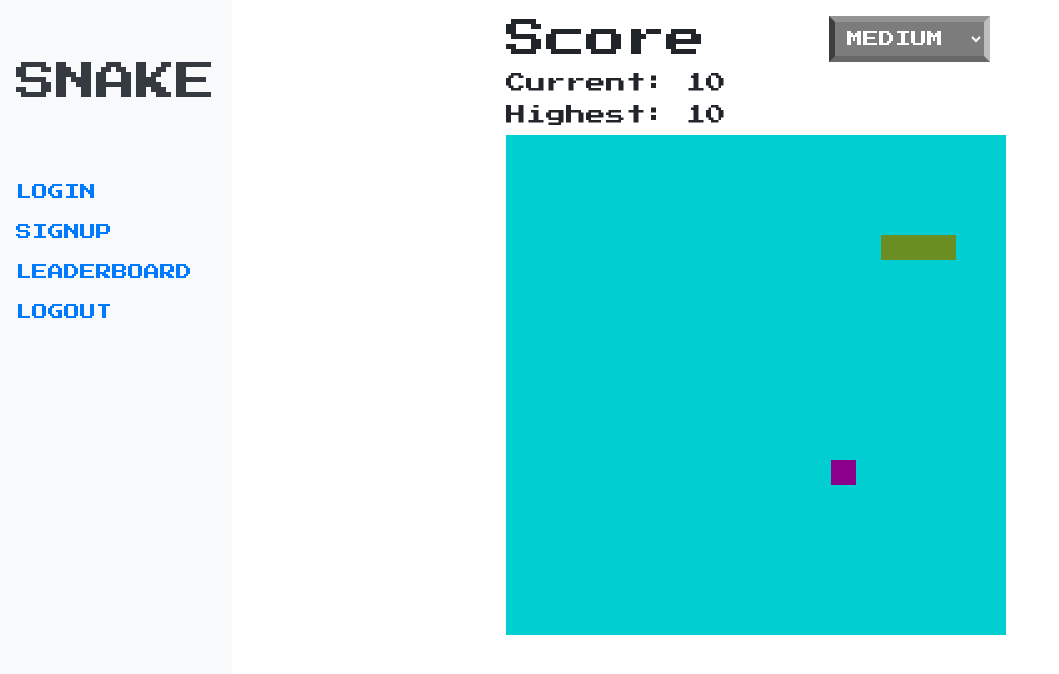
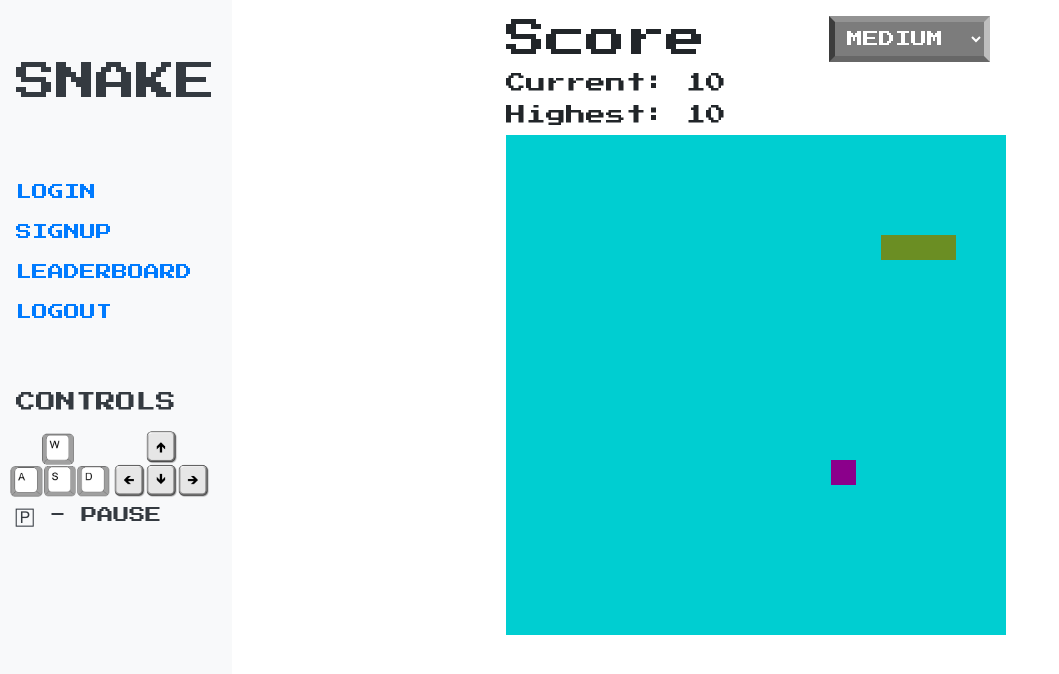
Before and after one commit to briantjt/react-snake, a React (Create React App) app: page / in a window 1280 px wide. Shown: the top 674 px of the page, without its empty margins (0-1059 px from the left). Built offline with nearby package versions, Linux system fonts and the light colour scheme; no server answers.

Commit message:
Added pause functionality and controls

```diff
--- a/src/App.css
+++ b/src/App.css
@@ -21,3 +21,11 @@
     margin-top: 50px;
     margin-bottom: 50px;
 }
+
+.controls {
+    margin-top: 50px
+}
+
+.images {
+    margin-left:10px;
+}
--- a/src/components/Navbar/Navbar.jsx
+++ b/src/components/Navbar/Navbar.jsx
@@ -1,5 +1,7 @@
 /* eslint-disable jsx-a11y/anchor-is-valid */
 import React, { Component } from "react";
+import wasd from "../../images/wasd.png";
+import arrowkeys from "../../images/arrowkeys.png";
 const axios = require("axios");
 export default class Navbar extends Component {
   constructor(props) {
@@ -26,7 +28,7 @@ export default class Navbar extends Component {
         {this.props.isLoggedIn ? (
           <li className="nav-item">
             <h5 className="nav-link text-dark">
-              {String(this.props.username).toUpperCase()}
+              {String(this.props.username).toUpperCase()}o
             </h5>
           </li>
         ) : (
@@ -60,6 +62,14 @@ export default class Navbar extends Component {
             LOGOUT
           </a>
         </li>
+        <li className="nav-item controls">
+          <div>
+            <h5 className="nav-link text-dark">CONTROLS</h5>
+            <img className="images" src={wasd} width="100px" alt=""/>
+            <img src={arrowkeys} width="100px" alt="" />
+            <h6 className="nav-link text-dark"> 🄿 - PAUSE</h6>
+          </div>
+        </li>
       </ul>
     );
   }
--- a/src/components/Snake/GameBoard.jsx
+++ b/src/components/Snake/GameBoard.jsx
@@ -99,6 +99,7 @@ export class GameBoard extends Component {
               <option value="75">Fast</option>
               <option value="25">Extreme</option>
             </select>
+
           </div>
         </div>
         <Grid
--- a/src/components/Snake/Grid.jsx
+++ b/src/components/Snake/Grid.jsx
@@ -18,7 +18,8 @@ export class Grid extends Component {
       snakeArray: [{ x: 4, y: 4 }, { x: 3, y: 4 }],
       applePos: { x: 13, y: 4 },
       snakeDirection: right,
-      gameOver: false
+      gameOver: false,
+      paused: false
     };
     this.state = this.originalState;
     this.gridMatrix = this.createGridMatrix();
@@ -28,9 +29,13 @@ export class Grid extends Component {
     this.checkGameOver = this.checkGameOver.bind(this);
     this.restartGame = this.restartGame.bind(this);
     this.createGridMatrix = this.createGridMatrix.bind(this);
+    this.togglePause = this.togglePause.bind(this);
   }
 
   controls(e) {
+    if (e.key === "p") {
+      this.togglePause();
+    } else {
       // Check if input control is a valid move, e.g. snake cannot move right if it is already moving left or right
       return checkValidMove(
         e.keyCode,
@@ -39,6 +44,17 @@ export class Grid extends Component {
       )
         ? this.setState({ snakeDirection: e.keyCode })
         : null;
+    }
+  }
+
+  togglePause() {
+    if (this.state.paused === false) {
+      clearInterval(this.tick);
+      this.setState({ paused: true });
+    } else {
+      this.tick = setInterval(this.updateGameState, this.props.speed);
+      this.setState({ paused: false });
+    }
   }
 
   restartGame() {
@@ -54,7 +70,7 @@ export class Grid extends Component {
     ) {
       clearInterval(this.tick);
       this.setState({ gameOver: true });
-      await this.props.postScore()
+      await this.props.postScore();
     }
   }
 
@@ -78,7 +94,11 @@ export class Grid extends Component {
   }
 
   componentDidUpdate(prevProps) {
-    if (this.props.speed !== prevProps.speed && this.state.gameOver === false) {
+    if (
+      this.props.speed !== prevProps.speed &&
+      this.state.gameOver === false &&
+      this.state.paused === false
+    ) {
       clearInterval(this.tick);
       this.tick = setInterval(this.updateGameState, this.props.speed);
     }
@@ -109,9 +129,17 @@ export class Grid extends Component {
       <div className="grid-container">
         {this.state.gameOver ? (
           <div className="gameover-overlay">
-            <h1>Game Over!</h1>
+            <h1>GAME OVER</h1>
             <button onClick={this.restartGame} className="button secondary">
-              Restart
+              RESTART
+            </button>
+          </div>
+        ) : null}
+        {this.state.paused ? (
+          <div className="gameover-overlay">
+            <h1>PAUSED</h1>
+            <button onClick={this.togglePause} className="button secondary">
+              RESUME
             </button>
           </div>
         ) : null}
```
Also changed, not shown: src/images/arrowkeys.png (added), src/images/wasd.png (added). Lines whose indentation alone changed are shown as unchanged.
